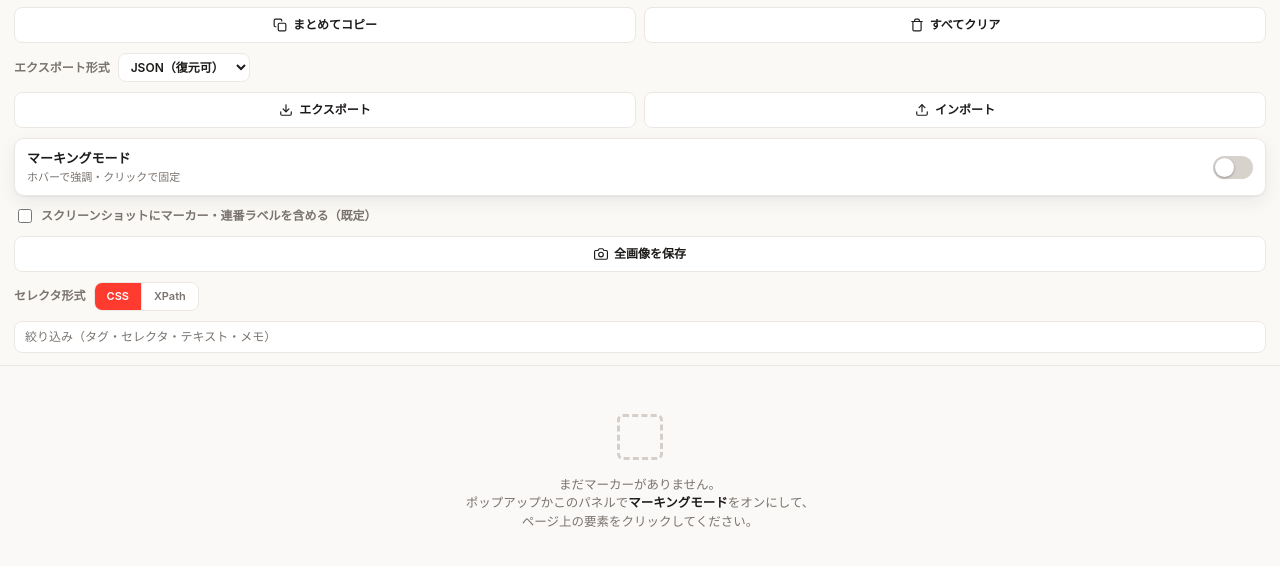
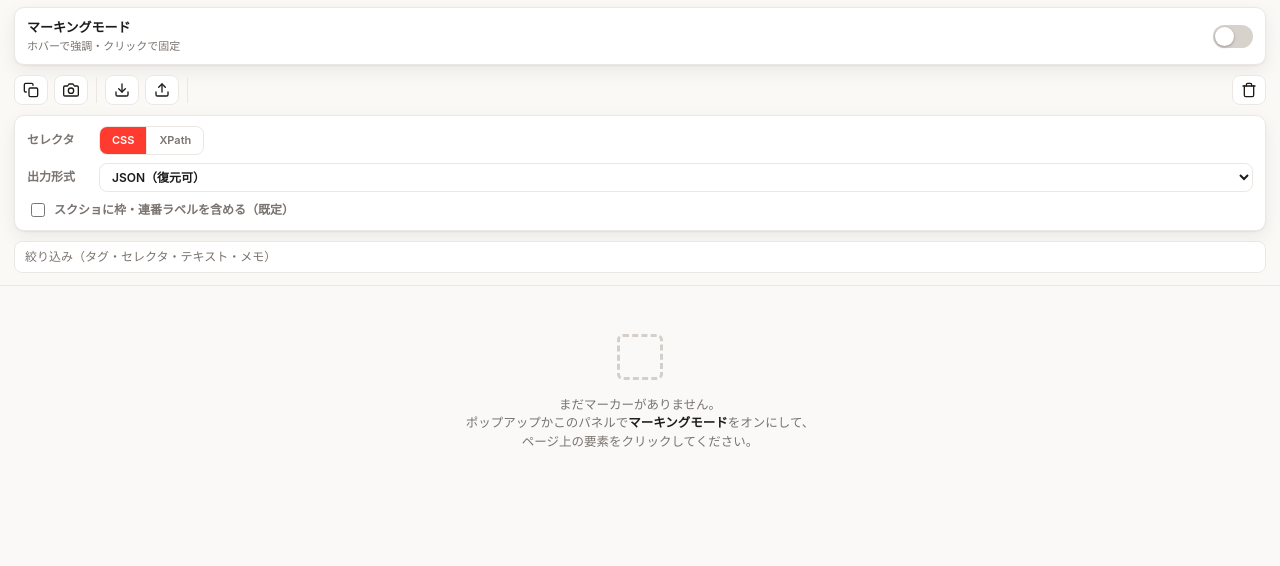
Before and after one commit to tksz-mycom/marker-helper, a browser extension: page panel/panel.html in a window 1280 px wide. Shown: the part 36-602 px from the top of the page. Drawn offline with Linux system fonts and the light colour scheme.

Commit message:
refactor: パネル上部を再編しグルーピングと省スペース化を行う
- 継ぎ足しで散らばっていたヘッダーを「タイトル → マーキングモード → 一覧操作 → 表示/出力設定 → 絞り込み」の意味単位に再編しました。
- 一覧操作（コピー・全画像保存・エクスポート・インポート・全クリア）を区切り付きのアイコンツールバーに集約し、横幅の圧迫を緩和しました。
- セレクタ形式・出力形式・スクショ既定を1つの設定カードにまとめ、絞り込みは独立した全幅入力にしました。
- 全クリアは区切りの右端へ寄せ、破壊的操作を視覚的に分離しました。

```diff
--- a/panel/panel.css
+++ b/panel/panel.css
@@ -98,47 +98,59 @@ body {
   font-weight: 700;
 }
 
-.mm-bar-actions {
+/* 一覧操作のアイコンツールバー（横幅を抑えるためアイコンのみ） */
+.mm-actions {
   display: flex;
-  gap: 8px;
+  align-items: center;
+  flex-wrap: wrap;
+  gap: 6px;
 }
 
-.mm-icon-btn {
-  flex: 1;
+/* 操作グループ（コピー/画像・入出力・破壊的）の区切り */
+.mm-actions-sep {
+  width: 1px;
+  align-self: stretch;
+  margin: 2px 2px;
+  background: var(--line);
+}
+
+.mm-tool {
   display: inline-flex;
   align-items: center;
   justify-content: center;
-  gap: 6px;
-  padding: 8px 10px;
+  width: 34px;
+  height: 30px;
+  padding: 0;
   border: 1px solid var(--line);
   border-radius: 8px;
   background: var(--surface);
   color: var(--text);
-  font: inherit;
-  font-size: 12px;
-  font-weight: 600;
   cursor: pointer;
   transition: background 120ms ease, border-color 120ms ease, color 120ms ease;
 }
 
-.mm-icon-btn svg {
-  width: 14px;
-  height: 14px;
+.mm-tool svg {
+  width: 16px;
+  height: 16px;
   flex: none;
 }
 
-.mm-icon-btn:hover {
+.mm-tool:hover {
   background: var(--accent-weak);
   border-color: var(--accent);
 }
 
-.mm-icon-btn.mm-danger:hover {
+.mm-tool-danger {
+  margin-left: auto;
+}
+
+.mm-tool-danger:hover {
   background: var(--accent);
   color: #fff;
   border-color: var(--accent);
 }
 
-.mm-icon-btn:focus-visible {
+.mm-tool:focus-visible {
   outline: 2px solid var(--accent);
   outline-offset: 2px;
 }
@@ -227,14 +239,28 @@ body {
   outline-offset: 2px;
 }
 
-/* ---- ツールバー行（セレクタ形式・フィルタ等） ---- */
-.mm-toolrow {
+/* ---- 表示・出力の設定グループ ---- */
+.mm-options {
+  display: flex;
+  flex-direction: column;
+  gap: 8px;
+  padding: 10px 12px;
+  background: var(--surface);
+  border: 1px solid var(--line);
+  border-radius: var(--radius);
+  box-shadow: var(--shadow);
+}
+
+.mm-opt-row {
   display: flex;
   align-items: center;
   gap: 8px;
 }
 
-.mm-toolrow-label {
+/* 設定ラベル。幅を揃えて段組みのように見せる */
+.mm-opt-label {
+  flex: none;
+  width: 64px;
   font-size: 12px;
   font-weight: 600;
   color: var(--muted);
@@ -242,6 +268,8 @@ body {
 
 /* エクスポート形式などのセレクト */
 .mm-select {
+  flex: 1;
+  min-width: 0;
   padding: 5px 8px;
   border: 1px solid var(--line);
   border-radius: 8px;
@@ -260,7 +288,7 @@ body {
 
 /* マーカー絞り込み入力 */
 .mm-filter {
-  flex: 1;
+  width: 100%;
   min-width: 0;
   padding: 6px 10px;
   border: 1px solid var(--line);
--- a/panel/panel.html
+++ b/panel/panel.html
@@ -13,53 +13,7 @@
         <h1>マーカー</h1>
         <span id="mm-count" class="mm-pill">0</span>
       </div>
-      <div class="mm-bar-actions">
-        <button type="button" id="mm-copy-all" class="mm-icon-btn" title="全セレクタをコピー">
-          <svg viewBox="0 0 24 24" fill="none" stroke="currentColor" stroke-width="2" stroke-linecap="round" stroke-linejoin="round" aria-hidden="true">
-            <rect x="9" y="9" width="13" height="13" rx="2" ry="2" />
-            <path d="M5 15H4a2 2 0 0 1-2-2V4a2 2 0 0 1 2-2h9a2 2 0 0 1 2 2v1" />
-          </svg>
-          <span>まとめてコピー</span>
-        </button>
-        <button type="button" id="mm-clear-all" class="mm-icon-btn mm-danger" title="すべてクリア">
-          <svg viewBox="0 0 24 24" fill="none" stroke="currentColor" stroke-width="2" stroke-linecap="round" stroke-linejoin="round" aria-hidden="true">
-            <polyline points="3 6 5 6 21 6" />
-            <path d="M19 6v14a2 2 0 0 1-2 2H7a2 2 0 0 1-2-2V6" />
-            <path d="M8 6V4a2 2 0 0 1 2-2h4a2 2 0 0 1 2 2v2" />
-          </svg>
-          <span>すべてクリア</span>
-        </button>
-      </div>
-      <!-- エクスポート形式。JSON のみインポートで復元できる -->
-      <div class="mm-toolrow">
-        <span class="mm-toolrow-label">エクスポート形式</span>
-        <select id="mm-export-format" class="mm-select" aria-label="エクスポート形式">
-          <option value="json">JSON（復元可）</option>
-          <option value="csv">CSV</option>
-          <option value="md">Markdown</option>
-        </select>
-      </div>
-      <div class="mm-bar-actions">
-        <button type="button" id="mm-export" class="mm-icon-btn" title="選択した形式でマーカー一覧を保存">
-          <svg viewBox="0 0 24 24" fill="none" stroke="currentColor" stroke-width="2" stroke-linecap="round" stroke-linejoin="round" aria-hidden="true">
-            <path d="M21 15v4a2 2 0 0 1-2 2H5a2 2 0 0 1-2-2v-4" />
-            <polyline points="7 10 12 15 17 10" />
-            <line x1="12" y1="15" x2="12" y2="3" />
-          </svg>
-          <span>エクスポート</span>
-        </button>
-        <button type="button" id="mm-import" class="mm-icon-btn" title="JSONファイルからマーカー一覧を復元">
-          <svg viewBox="0 0 24 24" fill="none" stroke="currentColor" stroke-width="2" stroke-linecap="round" stroke-linejoin="round" aria-hidden="true">
-            <path d="M21 15v4a2 2 0 0 1-2 2H5a2 2 0 0 1-2-2v-4" />
-            <polyline points="17 8 12 3 7 8" />
-            <line x1="12" y1="3" x2="12" y2="15" />
-          </svg>
-          <span>インポート</span>
-        </button>
-      </div>
-      <!-- マーカー一覧ファイル選択用の隠し input -->
-      <input type="file" id="mm-import-file" accept="application/json,.json" class="mm-visually-hidden" tabindex="-1" aria-hidden="true" />
-      <!-- マーキングモード（ポップアップと同じ操作をパネルからも行える） -->
+      <!-- マーキングモード（主操作。ポップアップと同じ操作をパネルからも行える） -->
       <label class="mm-toggle">
         <span class="mm-toggle-text">
           <strong>マーキングモード</strong>
@@ -68,31 +22,73 @@
         <input type="checkbox" id="mm-enabled" />
         <span class="mm-switch" aria-hidden="true"></span>
       </label>
-      <label class="mm-shot-opt" title="各マーカーの既定値。行ごとの「マーカー込み」で個別に上書きできる">
-        <input type="checkbox" id="mm-shot-marks" />
-        <span>スクリーンショットにマーカー・連番ラベルを含める（既定）</span>
-      </label>
-      <div class="mm-bar-actions">
-        <button type="button" id="mm-shot-all" class="mm-icon-btn" title="表示中の全マーカーの画像をまとめて保存">
+
+      <!-- 一覧の操作（アイコンに集約して横幅を抑える） -->
+      <div class="mm-actions" role="group" aria-label="マーカー一覧の操作">
+        <button type="button" id="mm-copy-all" class="mm-tool" title="全セレクタをコピー" aria-label="全セレクタをコピー">
+          <svg viewBox="0 0 24 24" fill="none" stroke="currentColor" stroke-width="2" stroke-linecap="round" stroke-linejoin="round" aria-hidden="true">
+            <rect x="9" y="9" width="13" height="13" rx="2" ry="2" />
+            <path d="M5 15H4a2 2 0 0 1-2-2V4a2 2 0 0 1 2-2h9a2 2 0 0 1 2 2v1" />
+          </svg>
+        </button>
+        <button type="button" id="mm-shot-all" class="mm-tool" title="表示中の全マーカーの画像をまとめて保存" aria-label="全マーカーの画像を保存">
           <svg viewBox="0 0 24 24" fill="none" stroke="currentColor" stroke-width="2" stroke-linecap="round" stroke-linejoin="round" aria-hidden="true">
             <path d="M23 19a2 2 0 0 1-2 2H3a2 2 0 0 1-2-2V8a2 2 0 0 1 2-2h4l2-3h6l2 3h4a2 2 0 0 1 2 2z" />
             <circle cx="12" cy="13" r="4" />
           </svg>
-          <span>全画像を保存</span>
+        </button>
+        <span class="mm-actions-sep" aria-hidden="true"></span>
+        <button type="button" id="mm-export" class="mm-tool" title="選択した形式でマーカー一覧を保存（エクスポート）" aria-label="エクスポート">
+          <svg viewBox="0 0 24 24" fill="none" stroke="currentColor" stroke-width="2" stroke-linecap="round" stroke-linejoin="round" aria-hidden="true">
+            <path d="M21 15v4a2 2 0 0 1-2 2H5a2 2 0 0 1-2-2v-4" />
+            <polyline points="7 10 12 15 17 10" />
+            <line x1="12" y1="15" x2="12" y2="3" />
+          </svg>
+        </button>
+        <button type="button" id="mm-import" class="mm-tool" title="JSONファイルからマーカー一覧を復元（インポート）" aria-label="インポート">
+          <svg viewBox="0 0 24 24" fill="none" stroke="currentColor" stroke-width="2" stroke-linecap="round" stroke-linejoin="round" aria-hidden="true">
+            <path d="M21 15v4a2 2 0 0 1-2 2H5a2 2 0 0 1-2-2v-4" />
+            <polyline points="17 8 12 3 7 8" />
+            <line x1="12" y1="3" x2="12" y2="15" />
+          </svg>
+        </button>
+        <span class="mm-actions-sep" aria-hidden="true"></span>
+        <button type="button" id="mm-clear-all" class="mm-tool mm-tool-danger" title="すべてクリア" aria-label="すべてクリア">
+          <svg viewBox="0 0 24 24" fill="none" stroke="currentColor" stroke-width="2" stroke-linecap="round" stroke-linejoin="round" aria-hidden="true">
+            <polyline points="3 6 5 6 21 6" />
+            <path d="M19 6v14a2 2 0 0 1-2 2H7a2 2 0 0 1-2-2V6" />
+            <path d="M8 6V4a2 2 0 0 1 2-2h4a2 2 0 0 1 2 2v2" />
+          </svg>
         </button>
       </div>
-      <!-- 表示・コピーするセレクタの形式 -->
-      <div class="mm-toolrow">
-        <span class="mm-toolrow-label">セレクタ形式</span>
-        <div class="mm-segmented" id="mm-selformat" role="radiogroup" aria-label="セレクタ形式">
-          <button type="button" data-value="css" class="is-active">CSS</button>
-          <button type="button" data-value="xpath">XPath</button>
+      <!-- マーカー一覧ファイル選択用の隠し input -->
+      <input type="file" id="mm-import-file" accept="application/json,.json" class="mm-visually-hidden" tabindex="-1" aria-hidden="true" />
+
+      <!-- 表示・出力の設定をまとめる -->
+      <div class="mm-options">
+        <div class="mm-opt-row">
+          <span class="mm-opt-label">セレクタ</span>
+          <div class="mm-segmented" id="mm-selformat" role="radiogroup" aria-label="セレクタ形式">
+            <button type="button" data-value="css" class="is-active">CSS</button>
+            <button type="button" data-value="xpath">XPath</button>
+          </div>
         </div>
+        <div class="mm-opt-row">
+          <span class="mm-opt-label">出力形式</span>
+          <select id="mm-export-format" class="mm-select" aria-label="エクスポート形式">
+            <option value="json">JSON（復元可）</option>
+            <option value="csv">CSV</option>
+            <option value="md">Markdown</option>
+          </select>
+        </div>
+        <label class="mm-shot-opt" title="各マーカーの既定値。行ごとの「マーカー込み」で個別に上書きできる">
+          <input type="checkbox" id="mm-shot-marks" />
+          <span>スクショに枠・連番ラベルを含める（既定）</span>
+        </label>
       </div>
+
       <!-- マーカーの絞り込み（タグ・セレクタ・テキスト・メモを対象） -->
-      <div class="mm-toolrow">
-        <input type="search" id="mm-filter" class="mm-filter" placeholder="絞り込み（タグ・セレクタ・テキスト・メモ）" aria-label="マーカーを絞り込み" />
-      </div>
+      <input type="search" id="mm-filter" class="mm-filter" placeholder="絞り込み（タグ・セレクタ・テキスト・メモ）" aria-label="マーカーを絞り込み" />
     </header>
 
     <p id="mm-empty" class="mm-empty">
```
